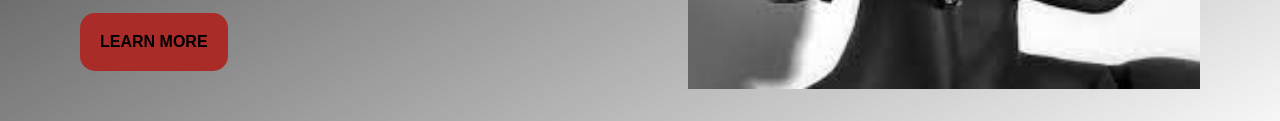
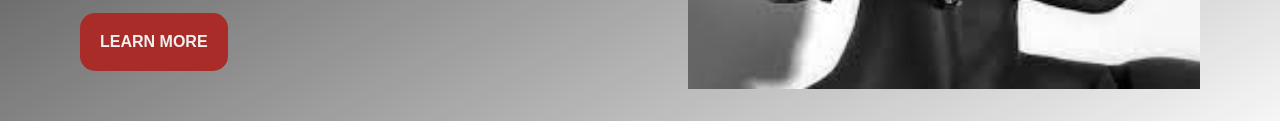
Before and after one commit to Dev-lima11/myshop, a plain HTML site: page index.html in a window 1280 px wide. In both pictures the pointer is over the button "LEARN MORE". Shown: the part 519-640 px from the top of the page. Drawn offline with Linux system fonts and the light colour scheme.

```diff
--- a/style.css
+++ b/style.css
@@ -67,7 +67,7 @@ body {
 }
 .hero-text button:hover {
   transition: 4s;
-  background: brown; m
+  background: brown;
   color: white;
 }
 .hero-img img {
```
